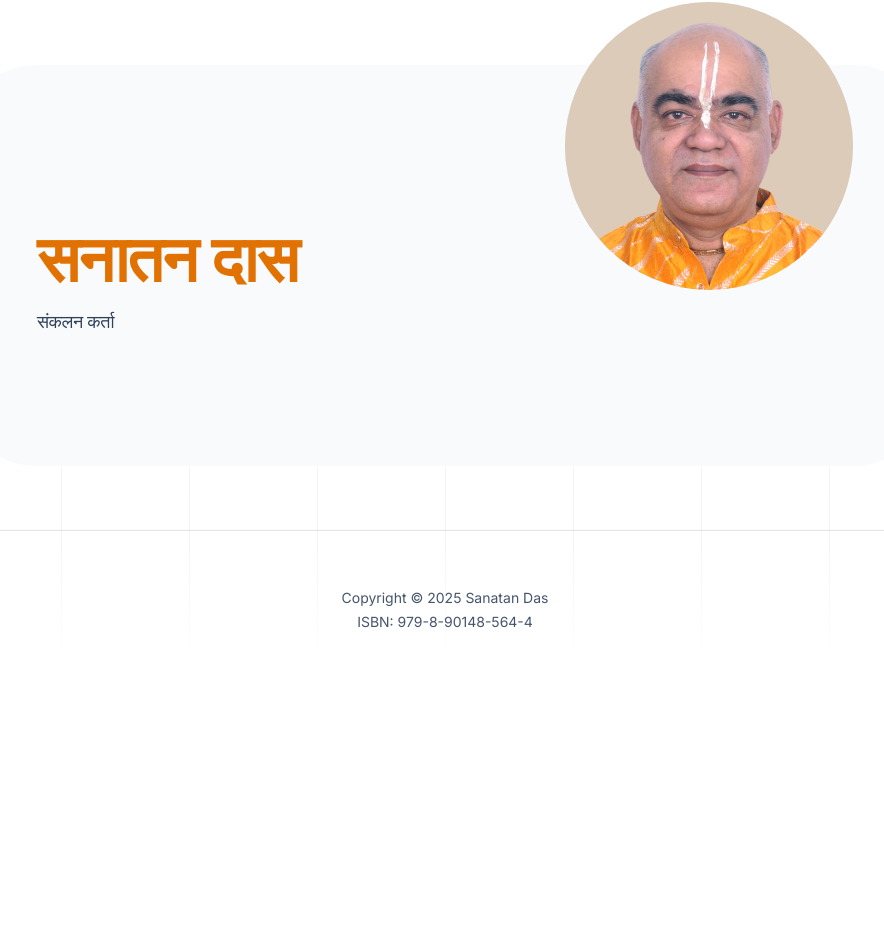
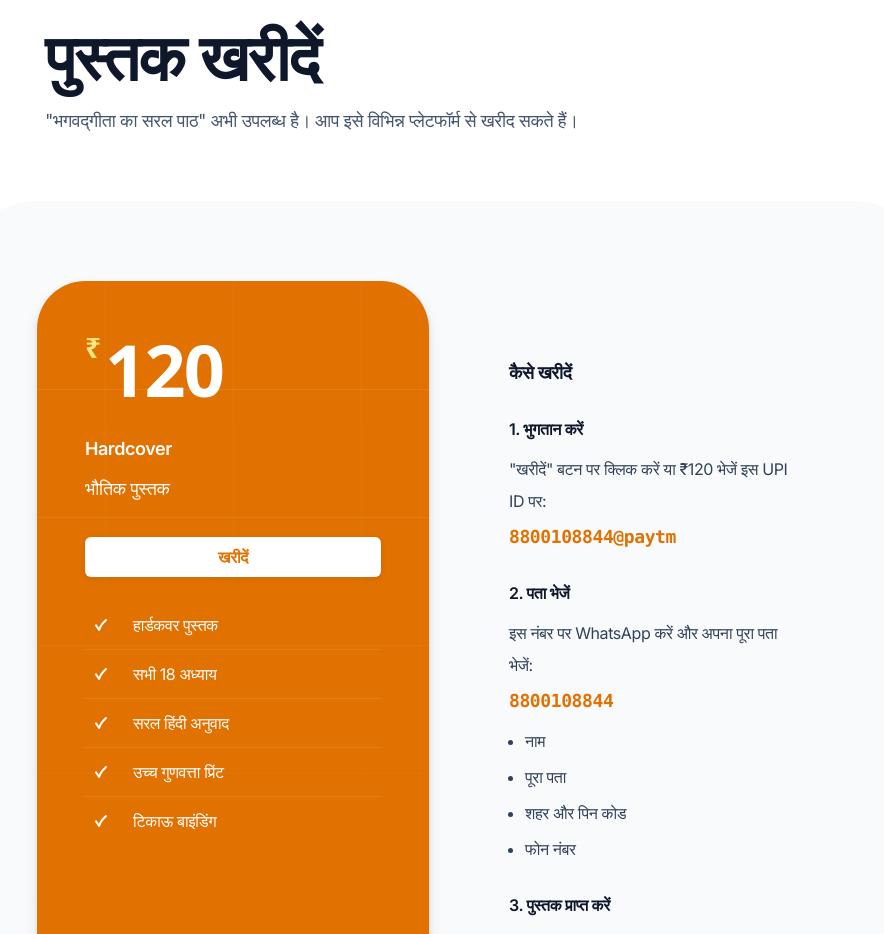
Before and after one commit to chowdhary-org/bhagavadgita-ka-saral-paath, a Next.js app in the folder website/: page / in a window 1280 px wide. Shown: the part 1836-2770 px from the top of the page, without its empty margins (195-1079 px from the left). Before the commit the page ends 2598 px from the top, so only its background shows below. Built offline with nearby package versions, Linux system fonts and the light colour scheme; a web font is replaced by a local one.

Commit message:
:recycle: Enhance website layout by adding Pricing section and updating Hero and Introduction components for better localization and user experience

```diff
--- a/website/src/app/page.tsx
+++ b/website/src/app/page.tsx
@@ -2,12 +2,14 @@ import { Author } from '@/components/Author'
 import { Footer } from '@/components/Footer'
 import { Hero } from '@/components/Hero'
 import { Introduction } from '@/components/Introduction'
+import { Pricing } from '@/components/Pricing'
 
 export default function Home() {
   return (
     <>
       <Hero />
       <Introduction />
+      <Pricing />
       <Author />
       <Footer />
     </>
--- a/website/src/components/Hero.tsx
+++ b/website/src/components/Hero.tsx
@@ -49,12 +49,9 @@ export function Hero() {
             <p className="mt-4 text-3xl text-slate-600">
               Bhagavadgītā Kā Saral Pāṭh
             </p>
-            <div className="mt-8 flex gap-4">
-              <Button href="#free-chapters" color="blue">
-                Get sample chapter
-              </Button>
-              <Button href="#pricing" variant="outline" color="blue">
-                Buy book
+            <div className="mt-8">
+              <Button href="#purchase" color="blue">
+                पुस्तक खरीदें
               </Button>
             </div>
           </div>
--- a/website/src/components/Introduction.tsx
+++ b/website/src/components/Introduction.tsx
@@ -1,5 +1,3 @@
-import Link from 'next/link'
-
 import { CheckIcon } from '@/components/CheckIcon'
 import { Container } from '@/components/Container'
 
@@ -12,16 +10,21 @@ export function Introduction() {
     >
       <Container className="text-lg tracking-tight text-slate-700">
         <p className="font-display text-4xl font-bold tracking-tight text-slate-900">
-          "भगवद्गीता का सरल पाठ" एक सरल और सुलभ हिंदी संकलन है जो भगवद्गीता के गूढ़ रहस्यों को समझने में मदद करता है।
+          "भगवद्गीता का सरल पाठ" एक सरल और सुलभ हिंदी संकलन है जो भगवद्गीता के
+          गूढ़ रहस्यों को समझने में मदद करता है।
         </p>
         <p className="mt-4">
-          भगवद्गीता आध्यात्मिक ज्ञान का अमूल्य खजाना है। यह पुस्तक भगवद्गीता के श्लोकों को सरल हिंदी में प्रस्तुत करती है, जिससे हर कोई इसके गहन अर्थों को समझ सके।
+          भगवद्गीता आध्यात्मिक ज्ञान का अमूल्य खजाना है। यह पुस्तक भगवद्गीता के
+          श्लोकों को सरल हिंदी में प्रस्तुत करती है, जिससे हर कोई इसके गहन
+          अर्थों को समझ सके।
         </p>
         <p className="mt-4">
-          सनातन दास जी ने भगवद्गीता के दिव्य रहस्यों को सरल भाषा में प्रस्तुत किया है।
+          सनातन दास जी ने भगवद्गीता के दिव्य रहस्यों को सरल भाषा में प्रस्तुत
+          किया है।
         </p>
         <p className="mt-4">
-          "भगवद्गीता का सरल पाठ" में आप सीखेंगे कि कैसे भगवान कृष्ण ने अर्जुन को जीवन के महत्वपूर्ण सवालों के जवाब दिए।
+          "भगवद्गीता का सरल पाठ" में आप सीखेंगे कि कैसे भगवान कृष्ण ने अर्जुन को
+          जीवन के महत्वपूर्ण सवालों के जवाब दिए।
         </p>
         <ul role="list" className="mt-8 space-y-3">
           {[
@@ -38,16 +41,8 @@ export function Introduction() {
           ))}
         </ul>
         <p className="mt-8">
-          इस पुस्तक को पढ़ने के बाद, आपको भगवद्गीता के गहन अर्थों को समझने और अपने जीवन में लागू करने का आत्मविश्वास प्राप्त होगा।
-        </p>
-        <p className="mt-10">
-          <Link
-            href="#free-chapters"
-            className="text-base font-medium text-amber-600 hover:text-amber-800"
-          >
-            नमूना अध्याय पढ़ें{' '}
-            <span aria-hidden="true">&rarr;</span>
-          </Link>
+          इस पुस्तक को पढ़ने के बाद, आपको भगवद्गीता के गहन अर्थों को समझने और
+          अपने जीवन में लागू करने का आत्मविश्वास प्राप्त होगा।
         </p>
       </Container>
     </section>
--- a/website/src/components/Pricing.tsx
+++ b/website/src/components/Pricing.tsx
@@ -4,7 +4,6 @@ import { Button } from '@/components/Button'
 import { CheckIcon } from '@/components/CheckIcon'
 import { Container } from '@/components/Container'
 import { GridPattern } from '@/components/GridPattern'
-import { SectionHeading } from '@/components/SectionHeading'
 
 function Plan({
   name,
@@ -57,7 +56,7 @@ function Plan({
               featured ? 'text-amber-200' : 'text-slate-500',
             )}
           >
-            $
+            ₹
           </span>
           <span
             className={clsx(
@@ -95,9 +94,9 @@ function Plan({
           href={href}
           color={featured ? 'white' : 'slate'}
           className="mt-8"
-          aria-label={`Get started with the ${name} plan for $${price}`}
+          aria-label={`Buy the ${name} edition for ₹${price}`}
         >
-          Get started
+          खरीदें
         </Button>
       </div>
     </div>
@@ -107,49 +106,76 @@ function Plan({
 export function Pricing() {
   return (
     <section
-      id="pricing"
-      aria-labelledby="pricing-title"
+      id="purchase"
+      aria-labelledby="purchase-title"
       className="scroll-mt-14 pt-16 pb-8 sm:scroll-mt-32 sm:pt-20 sm:pb-10 lg:pt-32 lg:pb-16"
     >
       <Container>
-        <SectionHeading number="4" id="pricing-title">
-          Pricing
-        </SectionHeading>
         <p className="mt-8 font-display text-5xl font-extrabold tracking-tight text-slate-900 sm:text-6xl">
-          Pick your package
+          पुस्तक खरीदें
         </p>
         <p className="mt-4 max-w-xl text-lg tracking-tight text-slate-600">
-          “Everything Starts as a Square” is available in two different packages
-          so you can pick the one that’s right for you.
+          "भगवद्गीता का सरल पाठ" अभी उपलब्ध है। आप इसे विभिन्न प्लेटफॉर्म से
+          खरीद सकते हैं।
         </p>
       </Container>
       <div className="mx-auto mt-16 max-w-5xl lg:px-6">
-        <div className="grid bg-slate-50 sm:px-6 sm:pb-16 md:grid-cols-2 md:rounded-6xl md:px-8 md:pt-16 lg:p-20">
+        <div className="grid bg-slate-50 sm:px-6 sm:pb-16 md:grid-cols-2 md:gap-8 md:rounded-6xl md:px-8 md:pt-16 lg:p-20">
           <Plan
-            name="Essential"
-            description="The perfect starting point if you’re on a budget."
-            price="15"
-            href="#"
+            featured
+            name="Hardcover"
+            description="भौतिक पुस्तक"
+            price="120"
+            href="upi://pay?pa=8800108844@paytm&pn=Sanatan%20Das&am=120&cu=INR&tn=Bhagavad%20Gita%20Book%20Purchase"
             features={[
-              'The 240-page ebook',
-              'Figma icon templates',
-              'Community access',
+              'हार्डकवर पुस्तक',
+              'सभी 18 अध्याय',
+              'सरल हिंदी अनुवाद',
+              'उच्च गुणवत्ता प्रिंट',
+              'टिकाऊ बाइंडिंग',
             ]}
           />
-          <Plan
-            featured
-            name="Complete"
-            description="Everything icon resource you could ever ask for."
-            price="229"
-            href="#"
-            features={[
-              'The 240-page ebook',
-              'Figma icon templates',
-              'Over an hour of screencasts',
-              'Weekly icon teardowns',
-              'Community access',
-            ]}
-          />
+          <div className="relative px-4 py-16 sm:px-10 md:py-12 lg:px-12">
+            <div className="relative flex flex-col">
+              <h3 className="mt-7 text-lg font-semibold tracking-tight text-slate-900">
+                कैसे खरीदें
+              </h3>
+              <div className="mt-6 space-y-6 text-base tracking-tight text-slate-700">
+                <div>
+                  <p className="font-semibold text-slate-900">1. भुगतान करें</p>
+                  <p className="mt-2">
+                    "खरीदें" बटन पर क्लिक करें या ₹120 भेजें इस UPI ID पर:
+                  </p>
+                  <p className="mt-1 font-mono text-lg font-semibold text-amber-600">
+                    8800108844@paytm
+                  </p>
+                </div>
+                <div>
+                  <p className="font-semibold text-slate-900">2. पता भेजें</p>
+                  <p className="mt-2">
+                    इस नंबर पर WhatsApp करें और अपना पूरा पता भेजें:
+                  </p>
+                  <p className="mt-1 font-mono text-lg font-semibold text-amber-600">
+                    8800108844
+                  </p>
+                  <ul className="mt-2 ml-4 list-disc space-y-1 text-slate-700">
+                    <li>नाम</li>
+                    <li>पूरा पता</li>
+                    <li>शहर और पिन कोड</li>
+                    <li>फोन नंबर</li>
+                  </ul>
+                </div>
+                <div>
+                  <p className="font-semibold text-slate-900">
+                    3. पुस्तक प्राप्त करें
+                  </p>
+                  <p className="mt-2">
+                    हम आपकी पुस्तक जल्द से जल्द आपके पते पर भेज देंगे।
+                  </p>
+                </div>
+              </div>
+            </div>
+          </div>
         </div>
       </div>
     </section>
```
